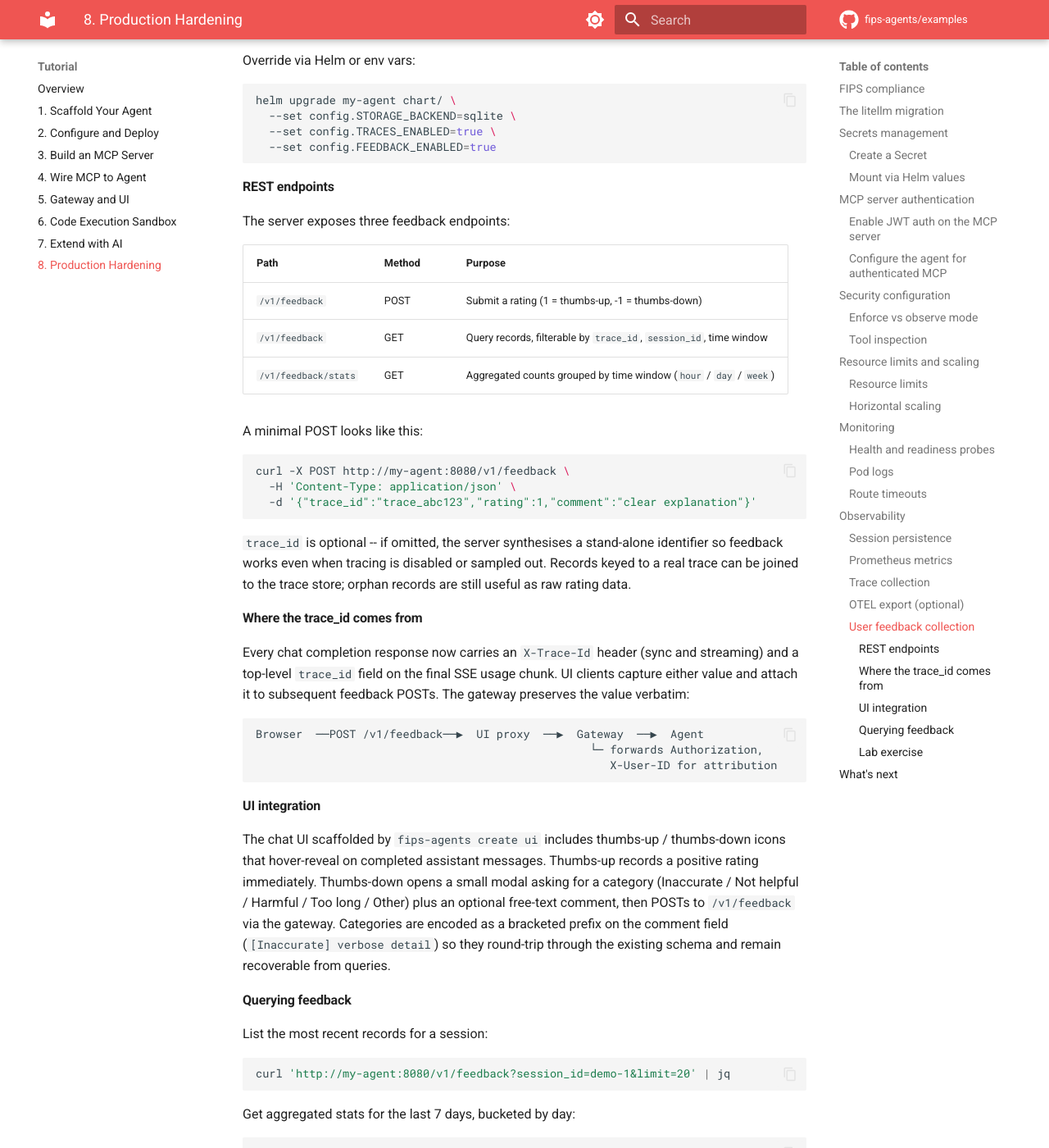
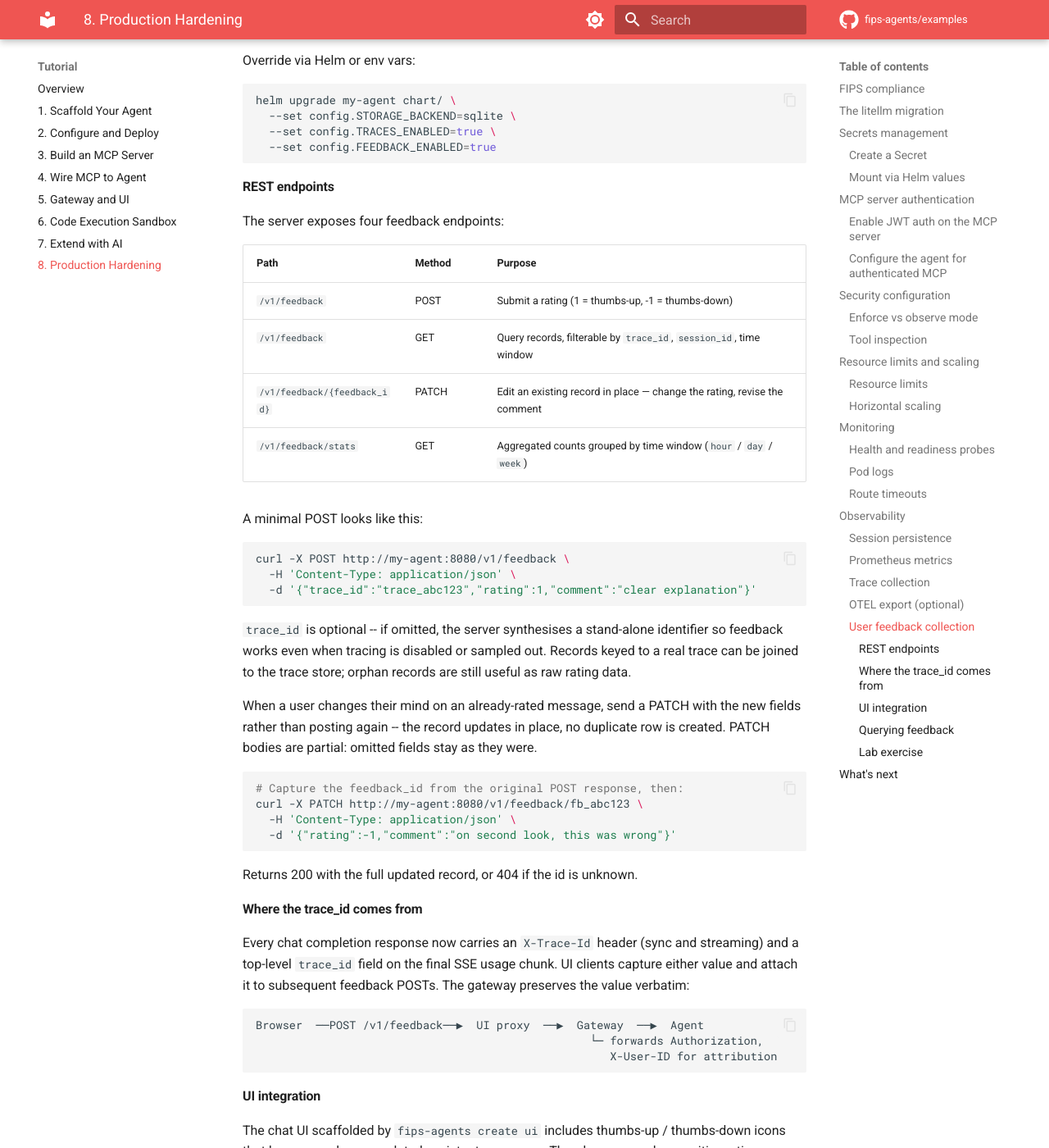
Before and after one commit to fips-agents/examples, an MkDocs documentation site: the page built from docs/08-secrets-and-production.md, in a window 1280 px wide and 1400 px high, scrolled down 10129 px. Shown: the whole window at 82% size. Built offline with MkDocs 1.6.1 and Material for MkDocs 9.7.7, drawn with Linux system fonts in a browser that asks for light colours; comment, search, counter and statistics services are not loaded.

Commit message:
docs: Document PATCH /v1/feedback in module 8
The feedback section listed POST/GET/stats but missed PATCH, which is
how the UI commits an edit (rating change or comment revision) without
creating a duplicate row. Add it to the endpoint table and a worked
curl example showing the partial-payload semantics.

Assisted-by: Claude Code (Opus 4.7)

````diff
--- a/docs/08-secrets-and-production.md
+++ b/docs/08-secrets-and-production.md
@@ -470,12 +470,13 @@ helm upgrade my-agent chart/ \
 
 #### REST endpoints
 
-The server exposes three feedback endpoints:
+The server exposes four feedback endpoints:
 
 | Path | Method | Purpose |
 |------|--------|---------|
 | `/v1/feedback` | POST | Submit a rating (1 = thumbs-up, -1 = thumbs-down) |
 | `/v1/feedback` | GET | Query records, filterable by `trace_id`, `session_id`, time window |
+| `/v1/feedback/{feedback_id}` | PATCH | Edit an existing record in place — change the rating, revise the comment |
 | `/v1/feedback/stats` | GET | Aggregated counts grouped by time window (`hour` / `day` / `week`) |
 
 A minimal POST looks like this:
@@ -490,6 +491,20 @@ curl -X POST http://my-agent:8080/v1/feedback \
 identifier so feedback works even when tracing is disabled or sampled
 out. Records keyed to a real trace can be joined to the trace store;
 orphan records are still useful as raw rating data.
+
+When a user changes their mind on an already-rated message, send a PATCH
+with the new fields rather than posting again -- the record updates in
+place, no duplicate row is created. PATCH bodies are partial: omitted
+fields stay as they were.
+
+```bash
+# Capture the feedback_id from the original POST response, then:
+curl -X PATCH http://my-agent:8080/v1/feedback/fb_abc123 \
+  -H 'Content-Type: application/json' \
+  -d '{"rating":-1,"comment":"on second look, this was wrong"}'
+```
+
+Returns 200 with the full updated record, or 404 if the id is unknown.
 
 #### Where the trace_id comes from
 
````
